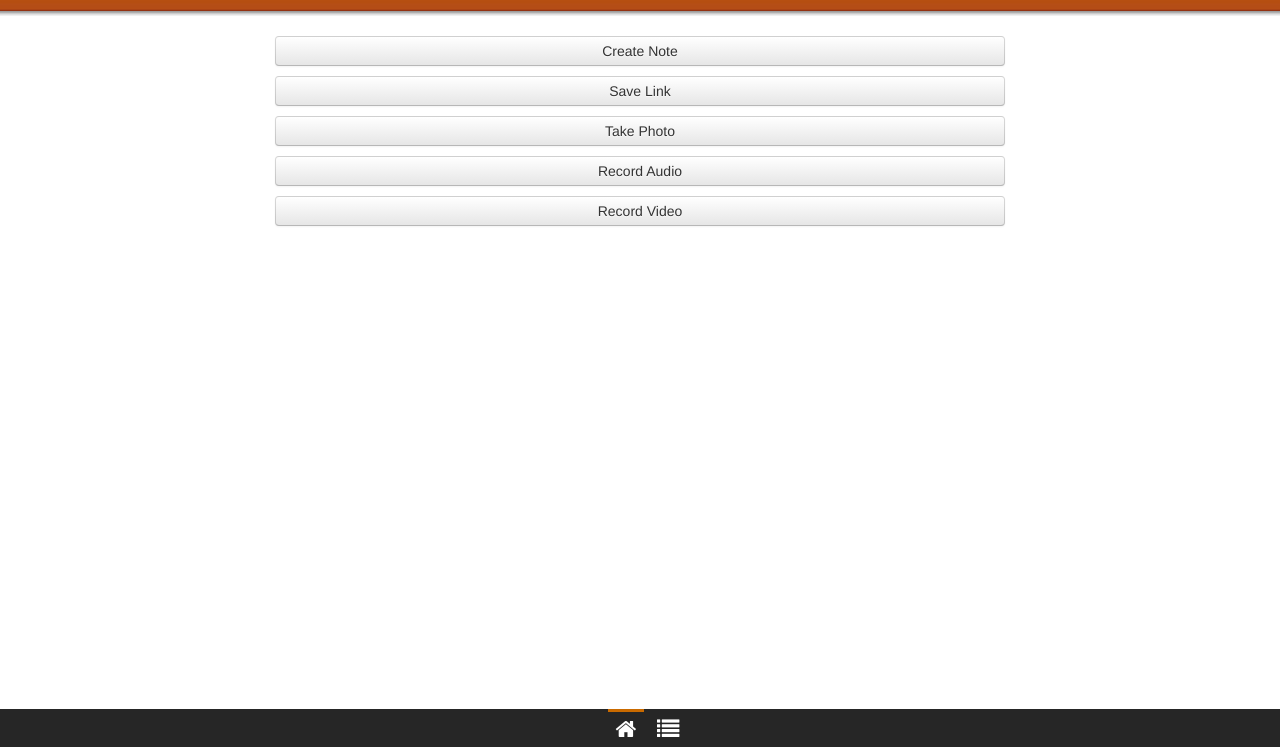
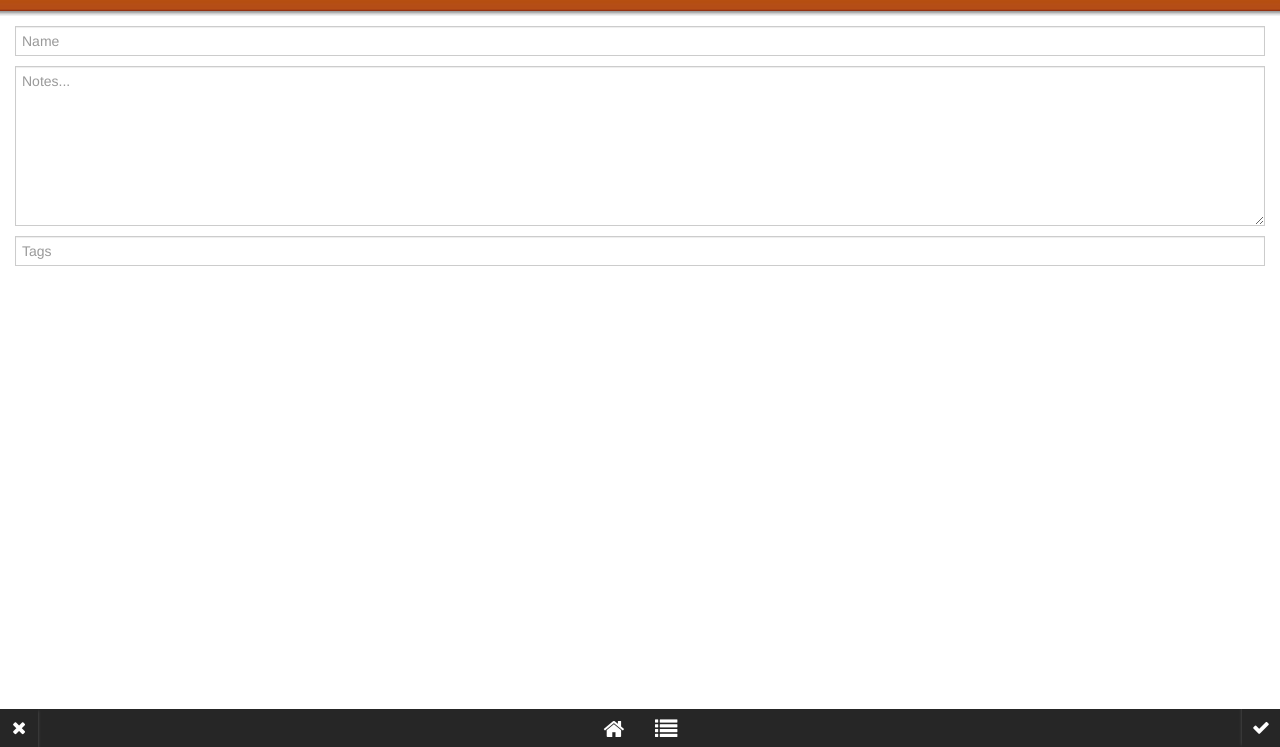
Before and after one commit to vaidik/major-mobile, a plain HTML site: page index.html in a window 1280 px wide. Both pictures are taken after a click on the link "Create Note". Shown: the part 53-800 px from the top of the page. Drawn offline with Linux system fonts and the light colour scheme.

Commit message:
almost complete notes UI

```diff
--- /dev/null
+++ b/css/fixtures.css
@@ -0,0 +1,38 @@
+/* Bootstrap Fixtures */
+textarea, input[type=text] {
+    width: calc(100% - 14px) !important;
+    width: -webkit-calc(100% - 14px) !important;
+    width: -moz-calc(100% - 14px) !important;
+    width: -o-calc(100% - 14px) !important;
+}
+
+.modal {
+    -webkit-border-radius: 0;
+    -moz-border-radius: 0;
+    border: 0;
+}
+
+.modal-backdrop {
+    background-color: white;
+}
+
+.modal-backdrop, .modal-backdrop.fade.in {
+    opacity: 0.6;
+    filter: alpha(opacity=60);
+}
+
+.modal-header {
+    font-size: 18px;
+}
+
+.btn {
+    -webkit-border-radius: 0;
+    border-radius: 0;
+    -moz-border-radius: 0;
+}
+
+select, textarea, input[type="text"], input[type="password"], input[type="datetime"], input[type="datetime-local"], input[type="date"], input[type="month"], input[type="time"], input[type="week"], input[type="number"], input[type="email"], input[type="url"], input[type="search"], input[type="tel"], input[type="color"], .uneditable-input {
+    -webkit-border-radius: 0;
+    border-radius: 0;
+    -moz-border-radius: 0;
+}
--- a/css/main.css
+++ b/css/main.css
@@ -45,6 +45,32 @@ ul.user-nav > li {
 
 .screen-container {
     padding: 15px;
+    padding-bottom: 23px;
+}
+
+footer .button, footer ul.nav > li {
+    padding: 9px;
+    display: inline-block;
+}
+
+footer .button {
+    position: absolute;
+    width: 20px;
+    font-size: 18px;
+}
+
+footer #button-right {
+    right: 0;
+    box-shadow: 0px -2px 3px rgba(255, 255, 255, 0.2);
+    -webkit-box-shadow: 0px -2px 3px rgba(255, 255, 255, 0.2);
+    -moz-box-shadow: 0px -2px 3px rgba(255, 255, 255, 0.2);
+}
+
+footer #button-left {
+    box-shadow: 0px 2px 3px rgba(255, 255, 255, 0.2);
+    -webkit-box-shadow: 0px 2px 3px rgba(255, 255, 255, 0.2);
+    -moz-box-shadow: 0px 2px 3px rgba(255, 255, 255, 0.2);
+    left: 0;
 }
 
 footer {
@@ -57,7 +83,7 @@ footer {
 [role="toolbar"] {
     background: none repeat scroll 0 0 rgba(0, 0, 0, 0.85);
     bottom: 0;
-    height: 1.5rem;
+    height: 38px;
     left: 0;
     position: fixed;
     width: 100%;
@@ -65,19 +91,19 @@ footer {
 
     text-align: center;
     color: white;
-    padding: 7px;
 }
 
 [role="toolbar"] ul {
     font-size: 1.6em;
+    display: inline-block;
+    margin-left: auto;
+    margin-right: auto;
 }
 
 [role="toolbar"] ul > li {
     display: inline-block;
     padding-left: 4px;
     padding-right: 4px;
-    padding-top: 9px;
-    margin-top: -7px;
 }
 
 [role="toolbar"] ul i {
--- a/index.html
+++ b/index.html
@@ -11,6 +11,7 @@
     <link rel="stylesheet" href="css/normalize.css">
     <link rel="stylesheet" href="css/bootstrap.css">
     <link rel="stylesheet" href="css/main.css">
+    <link rel="stylesheet" href="css/fixtures.css">
     <link rel="stylesheet" href="css/font-awesome.min.css">
 </head>
 
@@ -29,25 +30,39 @@
         <div class="screen-container">
             <div class="home" role="screen">
                 <ul id="home-nav" class="nav">
-                    <li><a href="#" class="btn">Create Note</a></li>
-                    <li><a href="#" class="btn">Save Link</a></li>
+                    <li><a href="#" class="btn" id="notes">Create Note</a></li>
+                    <li><a href="#" class="btn" id="link">Save Link</a></li>
                     <li><a href="#" class="btn">Take Photo</a></li>
                     <li><a href="#" class="btn">Record Audio</a></li>
                     <li><a href="#" class="btn">Record Video</a></li>
                 </ul>
             </div>
 
-            <div class="list hide" role="screen">
+            <div class="hide notes" role="screen">
+                <form method="POST" action="#">
+                    <div><input type="text" placeholder="Name" name="name"></div>
+                    <div><textarea name="note" placeholder="Notes..." style="height: 150px;"></textarea></div>
+                    <div><input type="text" name="tags" placeholder="Tags"></div>
+                </form>
+            </div>
+
+            <div class="hide list" role="screen">
                 Here comes the list...
             </div>
         </div>
 
         <footer>
             <div role="toolbar">
+                <div class="button" id="button-left" style="display: none;">
+                    <i class="icon-remove"></i>
+                </div>
                 <ul class="nav">
                     <li class="active"><i class="icon-home" id="home"></i></li>
                     <li><i class="icon-list" id="list"></i></li>
                 </ul>
+                <div class="button" id="button-right" style="display: none;">
+                    <i class="icon-ok"></i>
+                </div>
             </div>
         </footer>
     </div>
--- a/js/app.js
+++ b/js/app.js
@@ -1,7 +1,15 @@
 (function() {
     console.log('Firing up.');
 
+    $('#home-nav li a').click(function() {
+        screen().switch($(this).attr('id'));
+        $('#button-left').show();
+        $('#button-right').show();
+    });
+
     $('[role=toolbar] ul li').click(function() {
         screen().switch($('i', this).attr('id'));
+        $('#button-left').css('display', 'none');
+        $('#button-right').css('display', 'none');
     });
 }())
```
